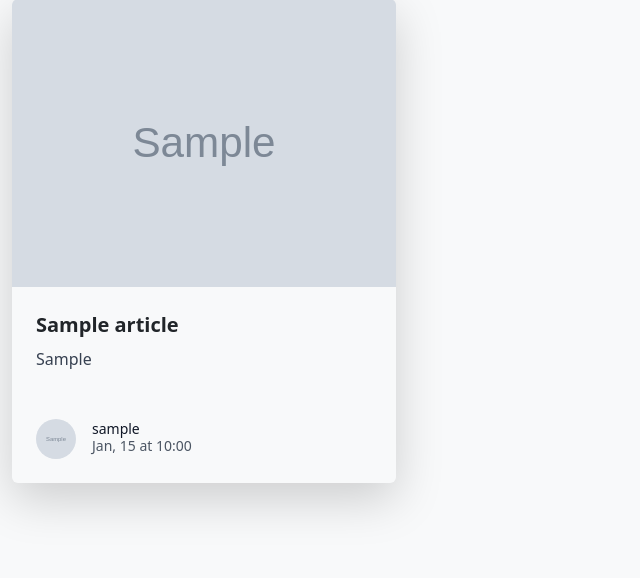
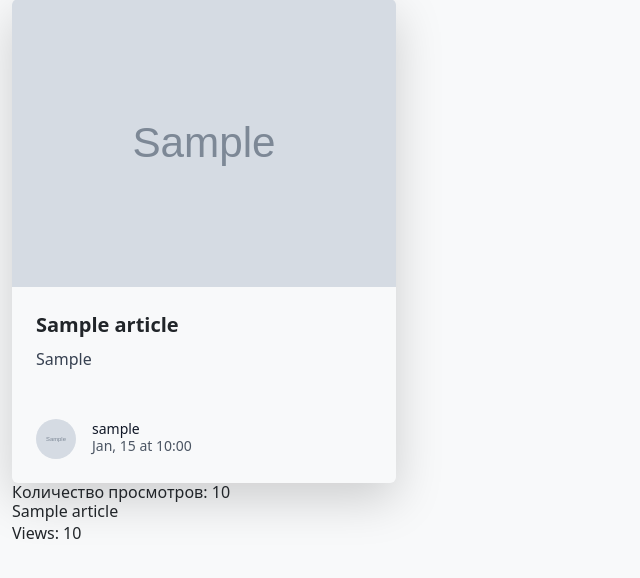
Before and after one commit to aliquis22/pythonPlatform, a Django app: page / in a window 1280 px wide. Shown: the part 204-782 px from the top of the page, without its empty margins (0-640 px from the left). Run offline with Django 3.2, Linux system fonts and the light colour scheme; tables that the repository leaves empty hold one stand-in row (values such as "Sample post"); grey boxes marked "Sample" are stand-in pictures; some libraries are stand-ins or nearby versions.

Commit message:
Добавил счётчик просмотров с привязкой к аккаунту

```diff
--- a/articles/models.py
+++ b/articles/models.py
@@ -24,3 +24,10 @@
 
     def get_absolute_url(self):
         return reverse('articles:article_detail', args=[self.id, self.slug])
+
+
+
+class ArticleViews(models.Model):
+    article = models.OneToOneField(Article, on_delete=models.CASCADE)
+    viewed_by_users = models.ManyToManyField(User)
+    views_count = models.IntegerField(default=0)
--- a/articles/views.py
+++ b/articles/views.py
@@ -1,16 +1,19 @@
 from django.shortcuts import render, redirect, get_object_or_404
-from .models import Article
+from .models import Article, ArticleViews
 from comments.models import Comment
 from .forms import ArticleForm
 from django.contrib.auth.decorators import login_required
 from comments.forms import CommentForm
 from django.utils import timezone
-
+from datetime import datetime, timedelta
+from django.db.models import Count
 
 # Create your views here.
 def index(request):
     articles = Article.objects.all()
-    return render(request, 'index.html', {'articles':articles})
+    most_viewed_articles = Article.objects.annotate(views_count=Count('articleviews')).order_by(
+        '-articleviews__views_count')[:5]
+    return render(request, 'index.html', {'articles':articles, 'most_viewed_articles': most_viewed_articles})
 
 
 @login_required
@@ -30,6 +33,11 @@
 
 def article_detail(request, id, slug):
     article = get_object_or_404(Article, id=id, slug=slug)
+    article_views, created = ArticleViews.objects.get_or_create(article=article)
+    if request.user not in article_views.viewed_by_users.all():
+        article_views.views_count += 1
+        article_views.viewed_by_users.add(request.user)
+        article_views.save()
     if request.method == "POST":
         form = CommentForm(request.POST)
         if form.is_valid():
@@ -57,7 +65,7 @@
         comment = get_object_or_404(Comment, id=comment_id, author=request.user)
         comment.delete()
         return redirect('articles:article_detail', id=article.id, slug=article.slug)
-    return render(request, 'articles/article_detail.html', {'article': article, 'form': form, 'comments': comments})
+    return render(request, 'articles/article_detail.html', {'article': article, 'form': form, 'comments': comments, 'article_views':article_views})
 
 @login_required
 def edit_comment(request, comment_id):
--- a/templates/index.html
+++ b/templates/index.html
@@ -38,7 +38,11 @@
                     </div>
                 </div>
             </div>
+            <div>
+                <h2>Количество просмотров: {{ article.articleviews.views_count }}</h2>
+            </div>
         </a>
+
         {% endfor %}
     </div>
 </div>
@@ -54,6 +58,18 @@
 <!--        </div>-->
 <!--    </div>-->
 <!--</div>-->
+<!-- Блок MostReading -->
+
+                {% for article in most_viewed_articles %}
+                {% if article.articleviews.views_count > 0 %}
+                <div class="article">
+                    <h3 class="article-title">{{ article.title }}</h3>
+                    <p class="article-views">Views: {{ article.articleviews.views_count }}</p>
+                </div>
+                {% endif %}
+                {% endfor %}
 
 </div>
+
+
 {% endblock %}
```
